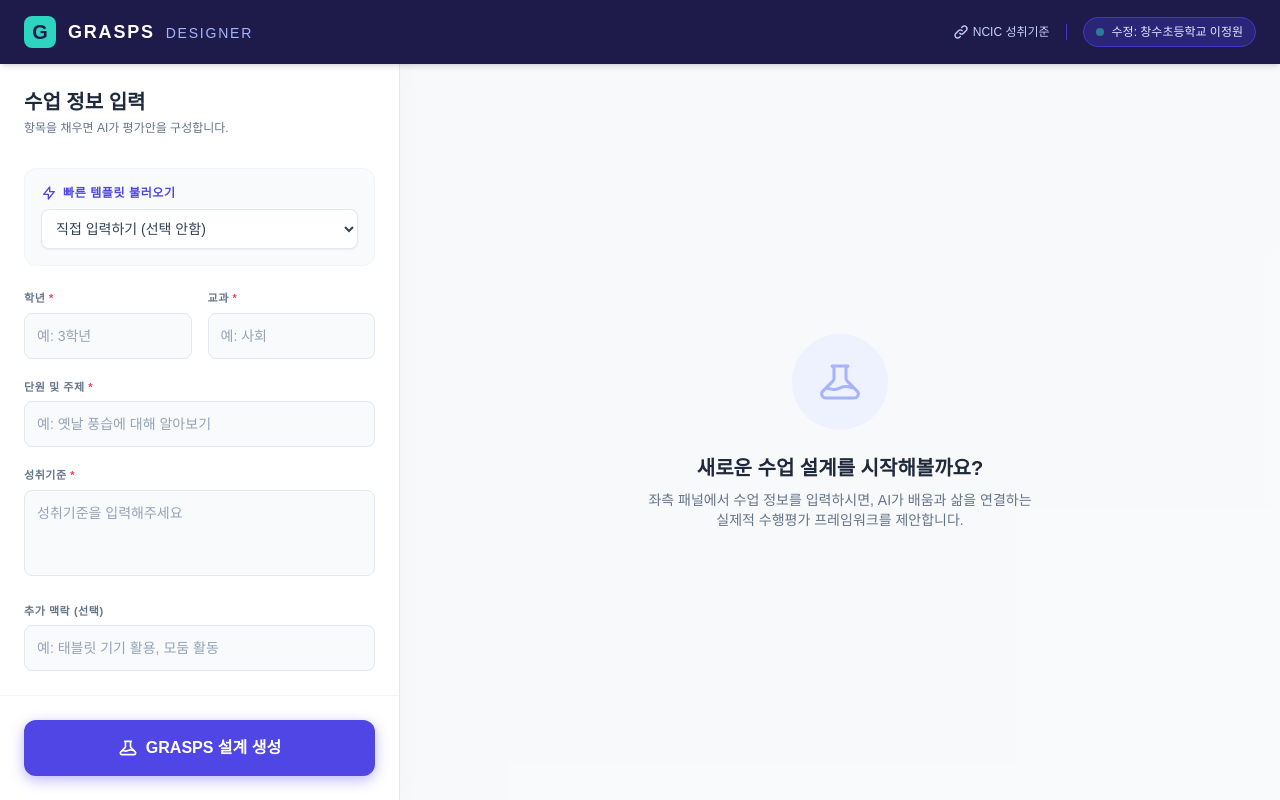
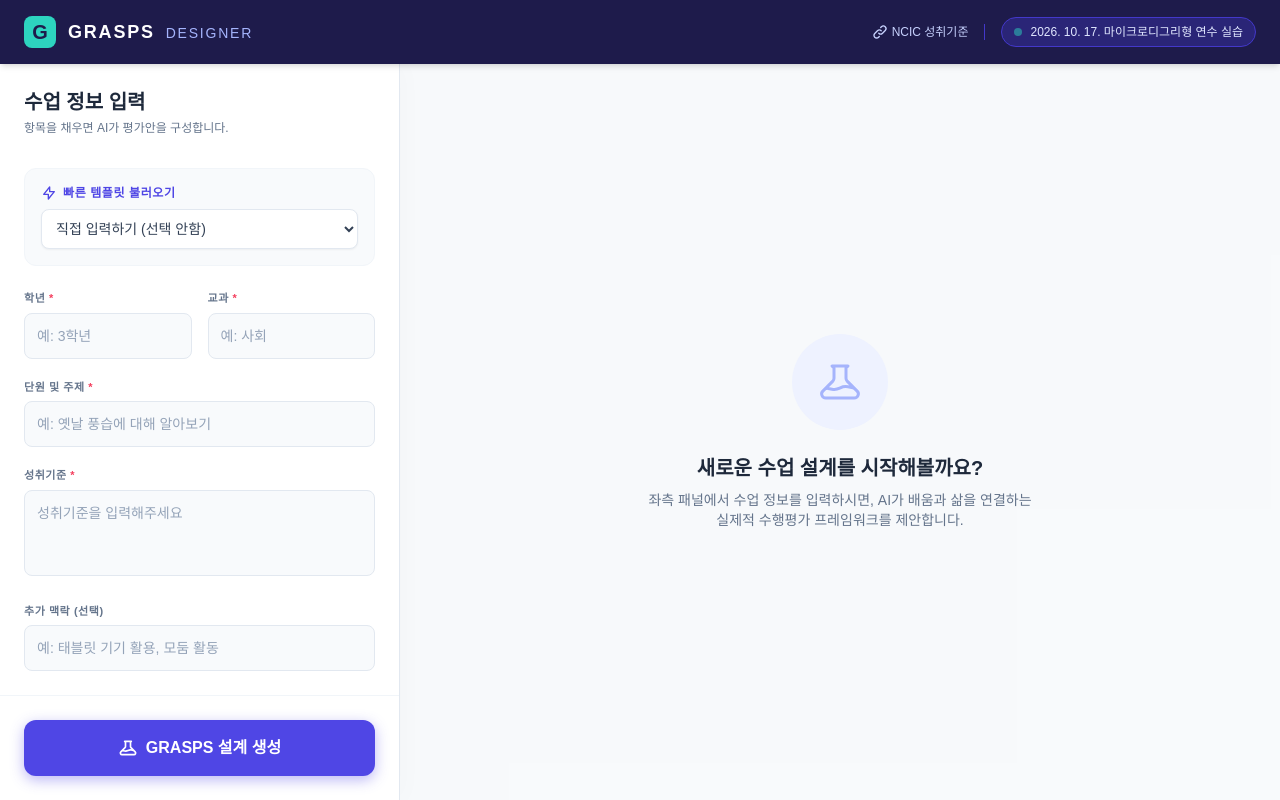
Before and after one commit to alhyun308-wq/grasps-helper, a plain HTML site: page index.html in a window 1280 px wide. Drawn offline with nearby package versions, Linux system fonts and the light colour scheme; a web font is replaced by a local one.

Commit message:
Update workshop title in GRASPS Designer header

```diff
--- a/index.html
+++ b/index.html
@@ -31,7 +31,7 @@
             <div class="h-4 w-px bg-indigo-700"></div>
             <div class="text-xs font-medium bg-indigo-800/50 border border-indigo-700 px-3 py-1.5 rounded-full text-indigo-100 flex items-center gap-2">
                 <div class="w-2 h-2 rounded-full bg-teal-400 animate-pulse"></div>
-                수정: 창수초등학교 이정원
+                2026. 10. 17. 마이크로디그리형 연수 실습
             </div>
         </div>
     </nav>
```
